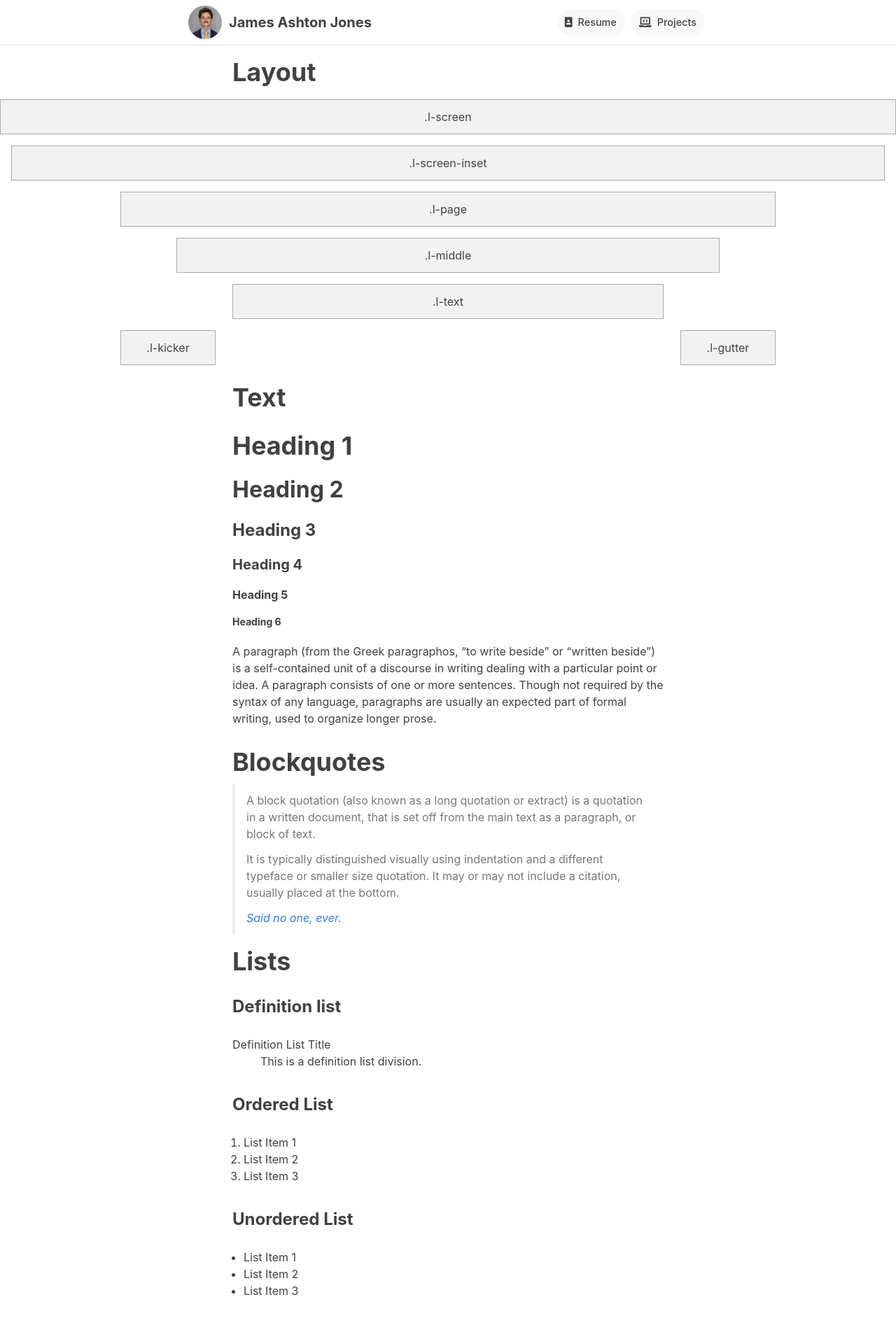
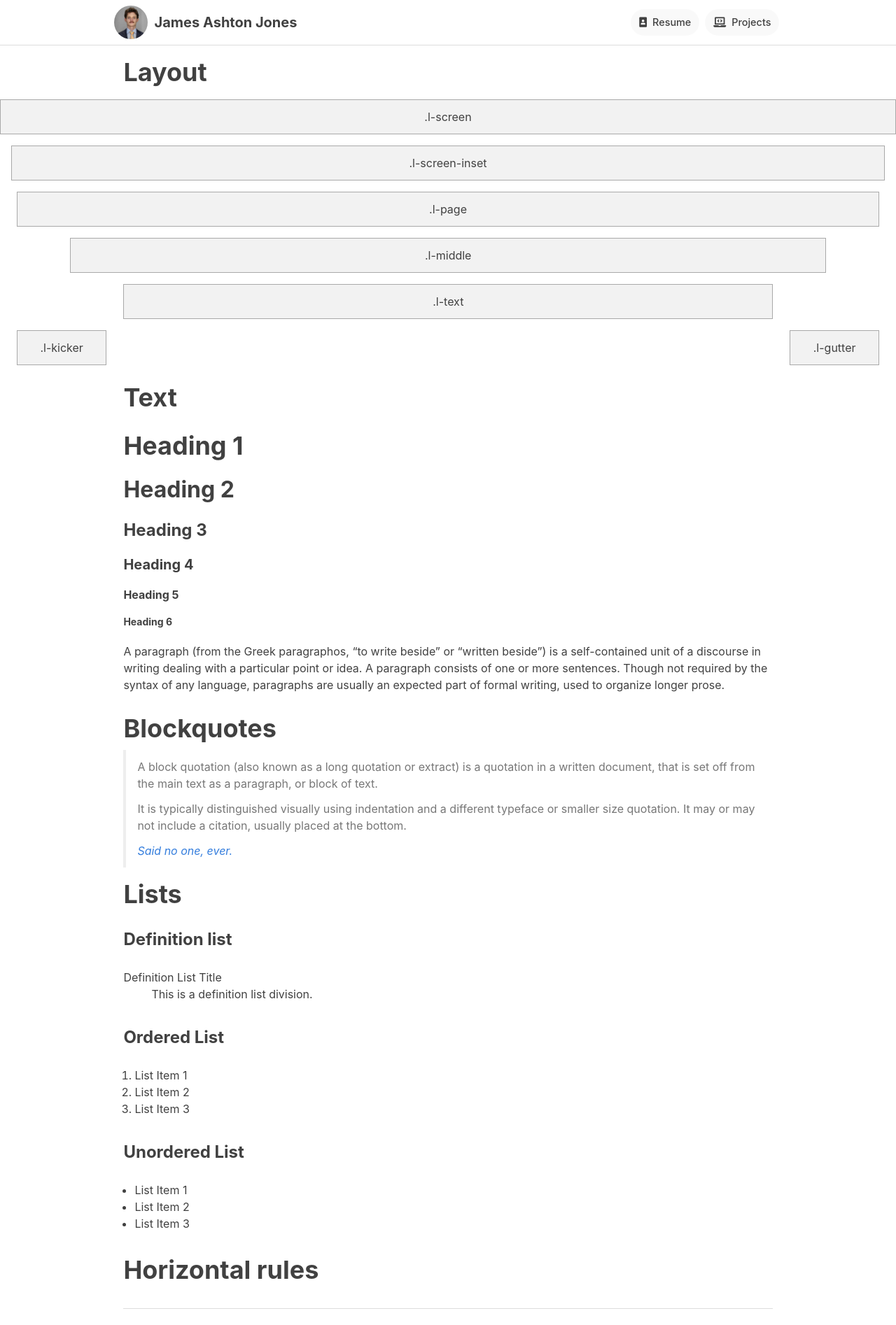
Before and after one commit to JamesAshtonJones/jamesashtonjones.github.io, a Jekyll site: the page built from style-guide.html, in a window 1280 px wide. Shown: the top 1894 px of the page at 70% size. Built offline with Jekyll 4.4.1, drawn with Linux system fonts in a browser that asks for light colours; nearby versions of some CDN libraries; some web fonts are replaced.

Commit message:
Update _layout.scss

```diff
--- a/_sass/_layout.scss
+++ b/_sass/_layout.scss
@@ -3,11 +3,28 @@ $column-width: 3.5rem;
 // Base grid
 // Sizes: screen > page > middle > text
 // Asides: kicker (left), and gutter (right)
+// main, header, footer {
+// 	display: grid;
+// 	justify-items: stretch;
+// 	grid-template-columns: [screen-start] 1fr [page-start kicker-start] minmax(min-content, $column-width) [middle-start] minmax(min-content, $column-width) [text-start kicker-end] repeat(8, minmax(min-content, $column-width)) [text-end gutter-start] minmax(min-content, $column-width) [middle-end] minmax(min-content, $column-width) [page-end gutter-end] 1fr [screen-end];
+// 	grid-column-gap: 1.5rem;
+// }
+
 main, header, footer {
-	display: grid;
-	justify-items: stretch;
-	grid-template-columns: [screen-start] 1fr [page-start kicker-start] minmax(min-content, $column-width) [middle-start] minmax(min-content, $column-width) [text-start kicker-end] repeat(8, minmax(min-content, $column-width)) [text-end gutter-start] minmax(min-content, $column-width) [middle-end] minmax(min-content, $column-width) [page-end gutter-end] 1fr [screen-end];
-	grid-column-gap: 1.5rem;
+  display: grid;
+  justify-items: stretch;
+  grid-template-columns:
+    [screen-start] 1fr
+    [page-start kicker-start] minmax(min-content, $column-width)
+    [middle-start]               minmax(min-content, $column-width)
+    [text-start kicker-end]
+    /* widen text: 12 instead of 8 */
+    repeat(12, minmax(min-content, $column-width))
+    [text-end gutter-start]      minmax(min-content, $column-width)
+    [middle-end]                 minmax(min-content, $column-width)
+    [page-end gutter-end] 1fr
+    [screen-end];
+  grid-column-gap: 1.5rem;
 }
 
 // Mobile grid
```
